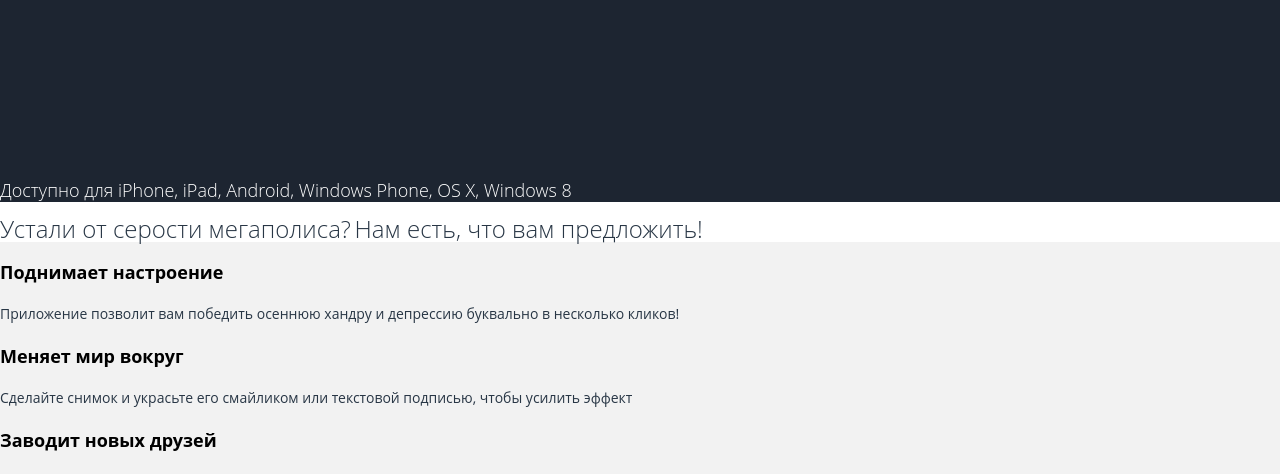
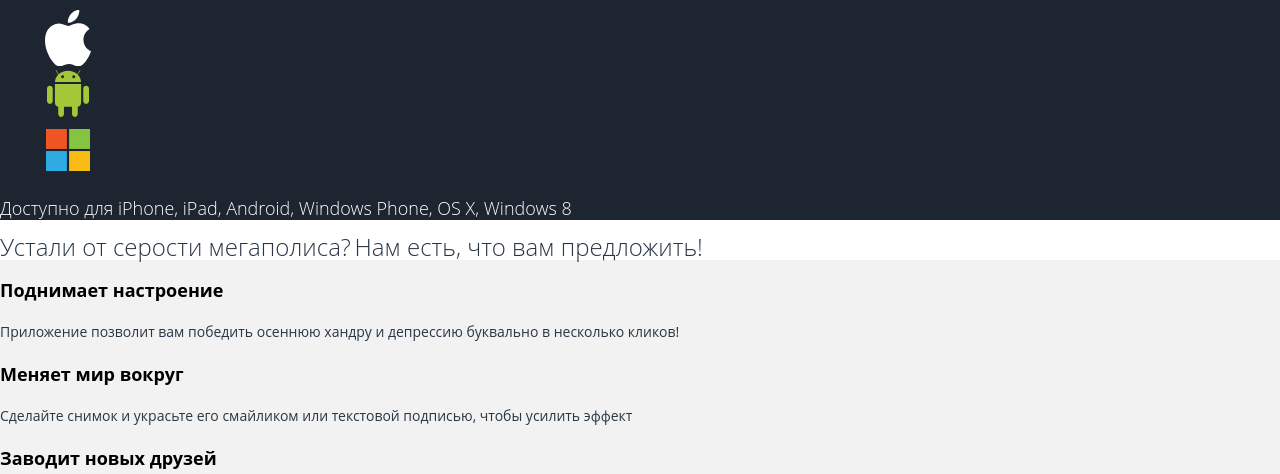
Before and after one commit to arslan21/364873-pink_2017, a website: page index.html in a window 1280 px wide. Shown: the part 188-662 px from the top of the page. Drawn offline with nearby package versions, Linux system fonts and the light colour scheme; files that its build step writes are made by us from their sources.

Commit message:
added icon to platform block

```diff
--- a/index.html
+++ b/index.html
@@ -41,19 +41,19 @@
         <h1 class="get__tittle">Получить приложение</h1>
         <a class="get__button button" href="http://itunes.com/apps/pink">Скачать приложение</a>
         <ul class="get__platform platform">
-          <li class="platform__item  platform__item--ios">
-            <a class="platform__link" href="http://itunes.com/apps/pink">
-              Pink for iOS
+          <li class="platform__item">
+            <a class="platform__link platform__link--apple" href="http://itunes.com/apps/pink">
+              <p>Pink for iOS</p>
             </a>
           </li>
-          <li class="platform__item platform__item--android">
-            <a class="platform__link" href="https://play.google.com/store/apps/pink">
-              Pink for Android
+          <li class="platform__item">
+            <a class="platform__link platform__link--android" href="https://play.google.com/store/apps/pink">
+              <p>Pink for Android</p>
             </a>
           </li>
-          <li class="platform__item platform__item--windows">
-            <a class="platform__link" href="https://microsoft.com/ru-ru/store/pink">
-              Pink for Windows
+          <li class="platform__item">
+            <a class="platform__link  platform__link--microsoft" href="https://microsoft.com/ru-ru/store/pink">
+              <p>Pink for Windows</p>
             </a>
           </li>
         </ul>
--- a/sass/blocks/platform.scss
+++ b/sass/blocks/platform.scss
@@ -1,10 +1,27 @@
 .platform__item {
   @include list-style-none;
-  @include size(50px, 50px);
+  @include size(56px, 56px);
   background-repeat: no-repeat;
 }
 
 .platform__link {
-  @include link-decoration;
-  @include visualy-hidden;
 }
+
+.platform__link {
+  display: block;
+  @include size(56px, 56px);
+  background-repeat: no-repeat;
+  background-position: 50%;
+  &--apple {
+    background-image: url("../img/logo-apple.svg");
+  }
+  &--android {
+    background-image: url("../img/logo-android.svg");
+  }
+  &--microsoft {
+    background-image: url("../img/logo-microsoft.svg");
+  }
+  & p {
+    @include visualy-hidden;
+  }
+}
```
